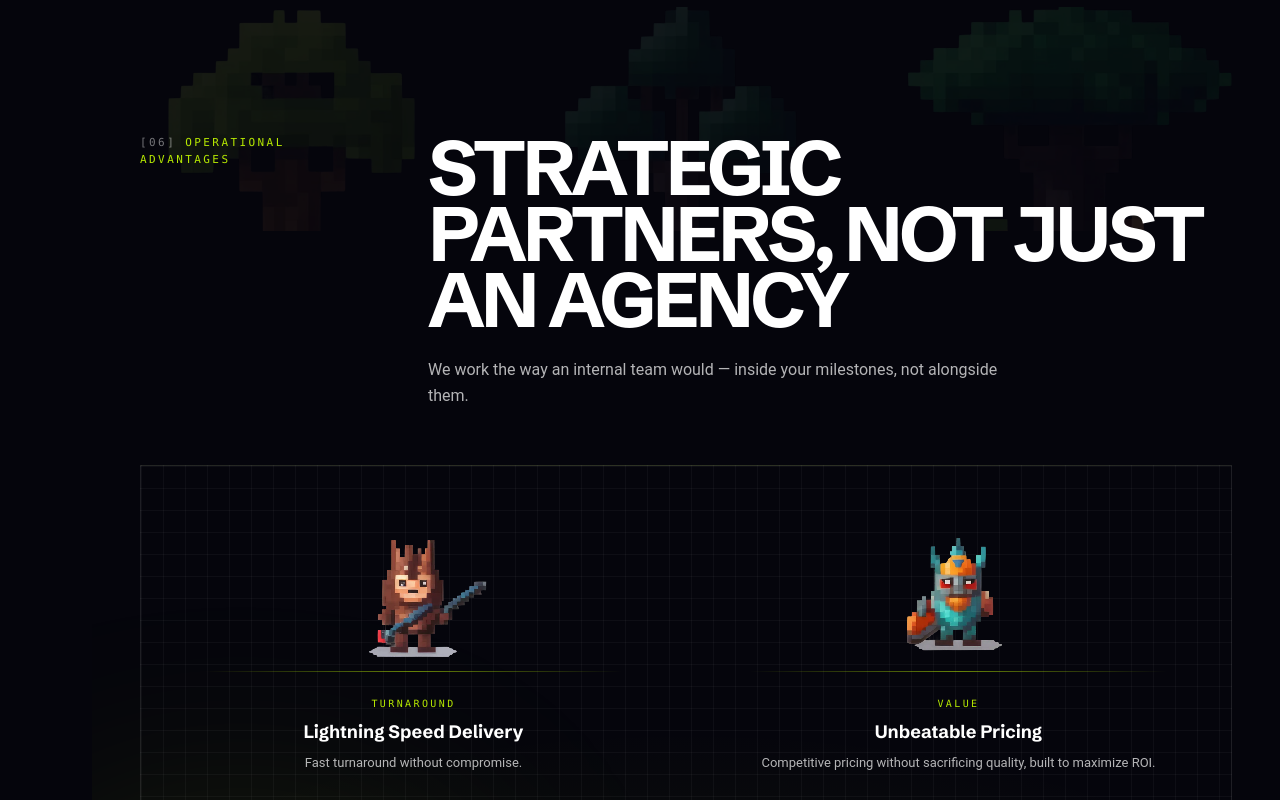
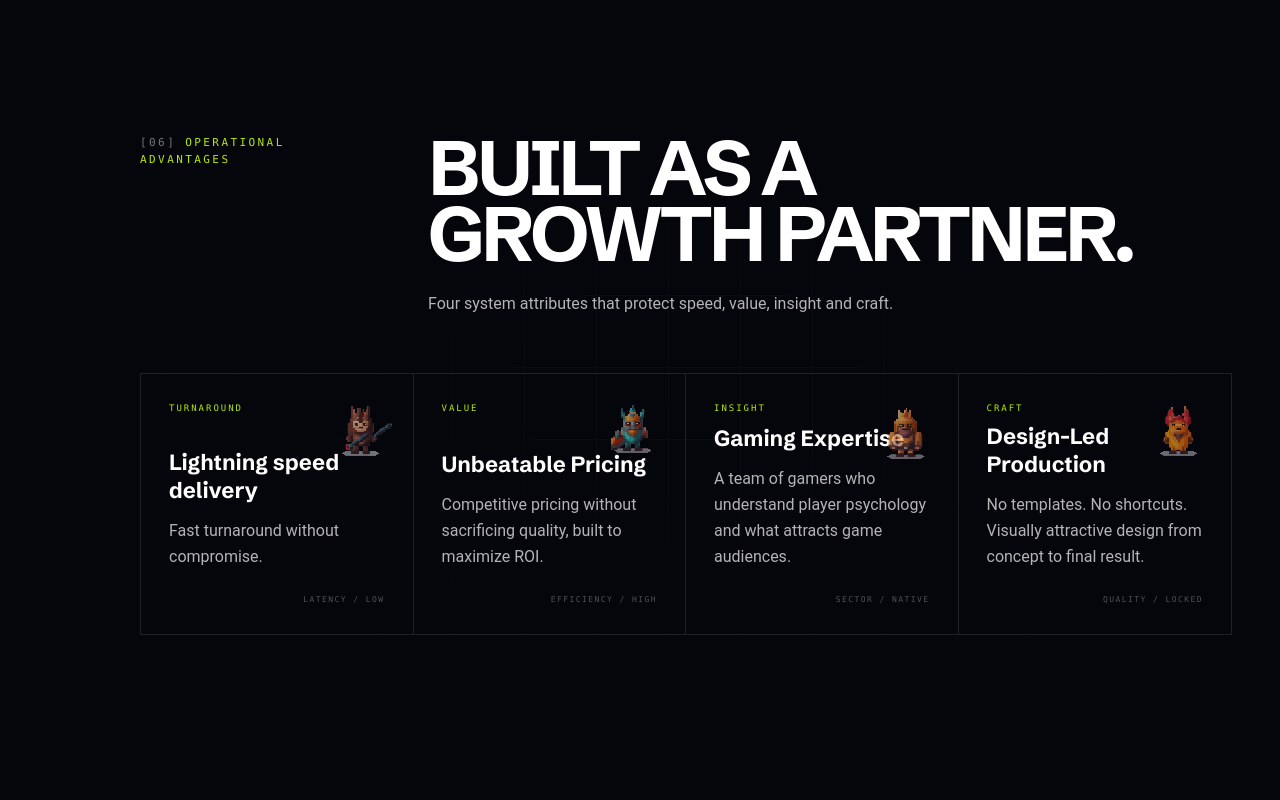
Before and after one commit to sowndev0106/gamegabyte-landing-page, a React (Vite) app: page / in a window 1280 px wide. Shown: the part 5700-6500 px from the top of the page. Built offline with nearby package versions, Linux system fonts and the light colour scheme; a web font is replaced by a local one.

Commit message:
feat: rebuild advantages as command OS nodes

```diff
--- a/scripts/qa.mjs
+++ b/scripts/qa.mjs
@@ -112,6 +112,11 @@ for (const viewport of VIEWPORTS) {
   }
 
   check(
+    `${viewport.label}: four advantage nodes`,
+    (await page.locator('#about [data-advantage]').count()) === 4,
+  )
+
+  check(
     `${viewport.label}: four process steps`,
     (await page.locator('#process [data-process-step]').count()) === 4,
   )
--- a/src/content/content.ts
+++ b/src/content/content.ts
@@ -118,12 +118,18 @@ export const content = {
   // `sprite` indexes the 4×4 pixel-character sheet, left-to-right, top-to-bottom.
   // `tag` names the attribute each point stands for — these four are parallel
   // claims, not a sequence, so they carry a label rather than a step number.
+  // `meta` restates each claim in the page's readout voice; it introduces no
+  // new promise beyond the body copy beside it.
   why: [
-    { tag: 'Turnaround', title: 'Lightning speed delivery', body: 'Fast turnaround without compromise.', sprite: 5 },
-    { tag: 'Value', title: 'Unbeatable Pricing', body: 'Competitive pricing without sacrificing quality, built to maximize ROI.', sprite: 8 },
-    { tag: 'Insight', title: 'Gaming Expertise', body: 'A team of gamers who understand player psychology and what attracts game audiences.', sprite: 0 },
-    { tag: 'Craft', title: 'Design-Led Production', body: 'No templates. No shortcuts. Visually attractive design from concept to final result.', sprite: 6 },
+    { tag: 'Turnaround', title: 'Lightning speed delivery', body: 'Fast turnaround without compromise.', sprite: 5, meta: 'Latency / Low' },
+    { tag: 'Value', title: 'Unbeatable Pricing', body: 'Competitive pricing without sacrificing quality, built to maximize ROI.', sprite: 8, meta: 'Efficiency / High' },
+    { tag: 'Insight', title: 'Gaming Expertise', body: 'A team of gamers who understand player psychology and what attracts game audiences.', sprite: 0, meta: 'Sector / Native' },
+    { tag: 'Craft', title: 'Design-Led Production', body: 'No templates. No shortcuts. Visually attractive design from concept to final result.', sprite: 6, meta: 'Quality / Locked' },
   ],
+  advantagesSection: {
+    title: ['Built as a', 'growth partner.'],
+    intro: 'Four system attributes that protect speed, value, insight and craft.',
+  },
   portfolio: {
     title: 'Project Showcase',
     intro: "Explore the impressive game marketing websites we've created for game developers worldwide.",
--- a/src/sections/WhyChooseUs.tsx
+++ b/src/sections/WhyChooseUs.tsx
@@ -1,62 +1,53 @@
-import { content, assets } from '../content/content'
-import { Stagger, StaggerItem } from '../components/motion/Stagger'
+import { content } from '../content/content'
+import { PixelSprite } from '../components/brand/PixelSprite'
+import { Reveal } from '../components/motion/Reveal'
 import { Container } from '../components/ui/Container'
-import { Section, GlowSpot } from '../components/ui/Section'
+import { Section } from '../components/ui/Section'
 import { SectionHeader } from '../components/ui/SectionHeader'
-import { PixelSprite } from '../components/brand/PixelSprite'
 
+/**
+ * Four parallel claims, so they sit as equal nodes in one divided system
+ * rather than as a numbered sequence.
+ */
 export function WhyChooseUs() {
+  const { title, intro } = content.advantagesSection
+
   return (
-    <Section
-      id="about"
-      backdrop={
-        <>
-          <img
-            src={assets.backgrounds.pixelTrees}
-            alt=""
-            loading="lazy"
-            className="pointer-events-none absolute inset-x-0 top-0 h-56 w-full object-cover opacity-10"
-          />
-          <GlowSpot className="left-[-6%] bottom-[10%] h-[320px] w-[440px]" />
-        </>
-      }
-    >
+    <Section id="about" grid>
       <Container>
         <SectionHeader
           id="about"
-          title="Strategic partners, not just an agency"
-          description="We work the way an internal team would — inside your milestones, not alongside them."
+          title={title.map((line) => (
+            <span key={line} className="block">
+              {line}
+            </span>
+          ))}
+          description={intro}
         />
 
-        {/*
-          One shared stage rather than four boxed cards: the four characters
-          stand on the same ground line, which is the point the copy is making.
-        */}
-        <Stagger className="hud-portrait grid border border-white/10 sm:grid-cols-2 lg:grid-cols-4">
-          {content.why.map((item) => (
-            <StaggerItem
-              key={item.title}
-              className="group flex flex-col items-center px-6 pb-7 pt-9 text-center transition-colors hover:bg-white/[0.035]"
-            >
-              <div className="relative grid h-[170px] w-full place-items-end justify-center">
-                <PixelSprite
-                  index={item.sprite}
-                  className="h-[150px] w-[150px] transition-transform duration-300 group-hover:-translate-y-2.5"
-                />
-                {/* Light on the ground ties the four figures to one stage. */}
-                <span
-                  aria-hidden="true"
-                  className="absolute inset-x-[8%] bottom-0 h-px bg-linear-to-r from-transparent via-accent/55 to-transparent"
-                />
-              </div>
-              <p className="mt-6 font-mono text-[10px] uppercase tracking-[0.24em] text-accent">{item.tag}</p>
-              <h3 className="mt-2.5 font-display text-lg font-bold capitalize leading-tight text-white transition-colors group-hover:text-accent">
-                {item.title}
-              </h3>
-              <p className="mt-2 text-[13px] leading-relaxed text-white/70">{item.body}</p>
-            </StaggerItem>
-          ))}
-        </Stagger>
+        <Reveal>
+          <div className="grid border border-white/11 md:grid-cols-2 lg:grid-cols-4">
+            {content.why.map((item, i) => (
+              <article
+                key={item.tag}
+                data-advantage
+                className={`relative flex min-h-65 flex-col overflow-hidden p-7 ${
+                  i < content.why.length - 1 ? 'border-b border-white/11' : ''
+                } md:border-b-0 ${i % 2 === 0 ? 'md:border-r md:border-white/11' : ''} ${
+                  i < 2 ? 'md:border-b md:border-white/11' : ''
+                } lg:border-b-0 ${i < 3 ? 'lg:border-r lg:border-white/11' : 'lg:border-r-0'}`}
+              >
+                <span className="font-mono text-[9px] uppercase tracking-[0.22em] text-accent">{item.tag}</span>
+                <PixelSprite index={item.sprite} className="absolute top-6 right-5 h-16 w-16 opacity-65" />
+                <h3 className="mt-auto font-display text-[22px] leading-tight font-bold text-white">{item.title}</h3>
+                <p className="mt-3.5 leading-relaxed text-white/70">{item.body}</p>
+                <span className="mt-6 text-right font-mono text-[8px] uppercase tracking-[0.18em] text-white/30">
+                  {item.meta}
+                </span>
+              </article>
+            ))}
+          </div>
+        </Reveal>
       </Container>
     </Section>
   )
```
